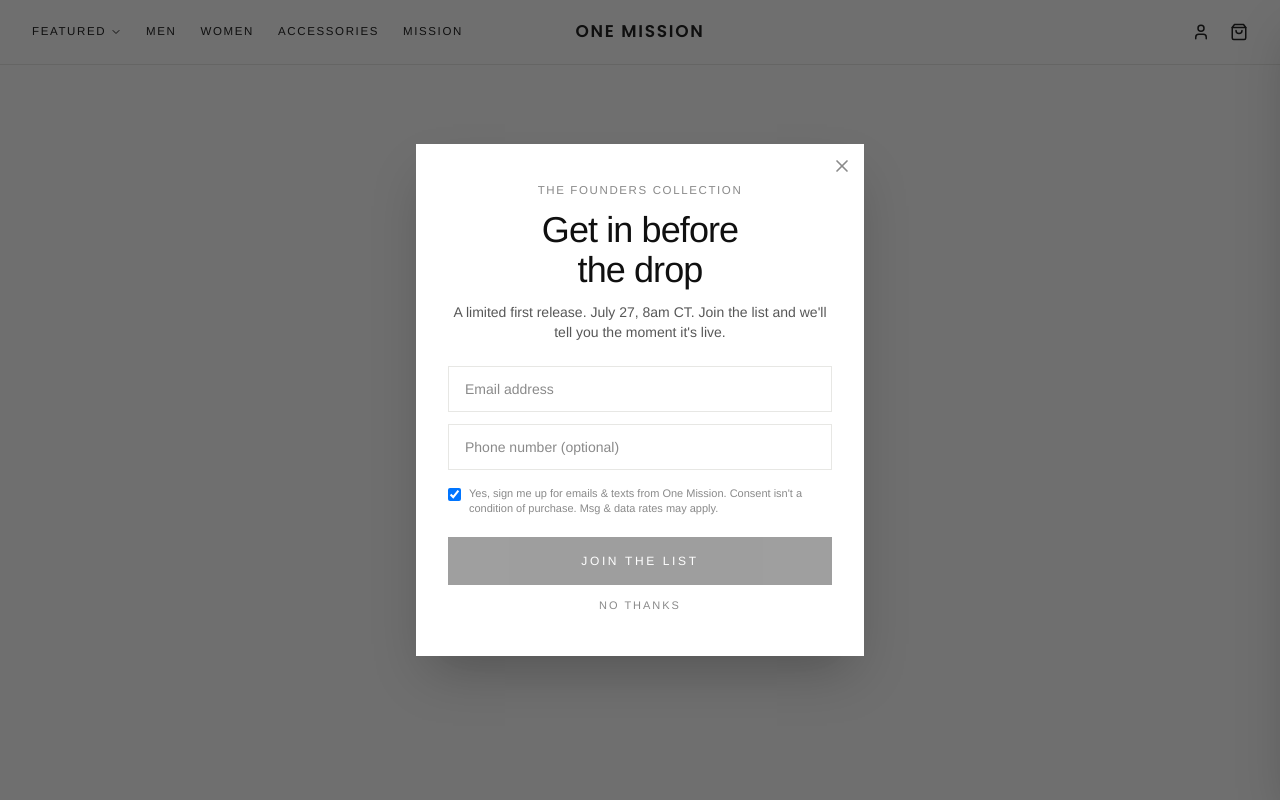
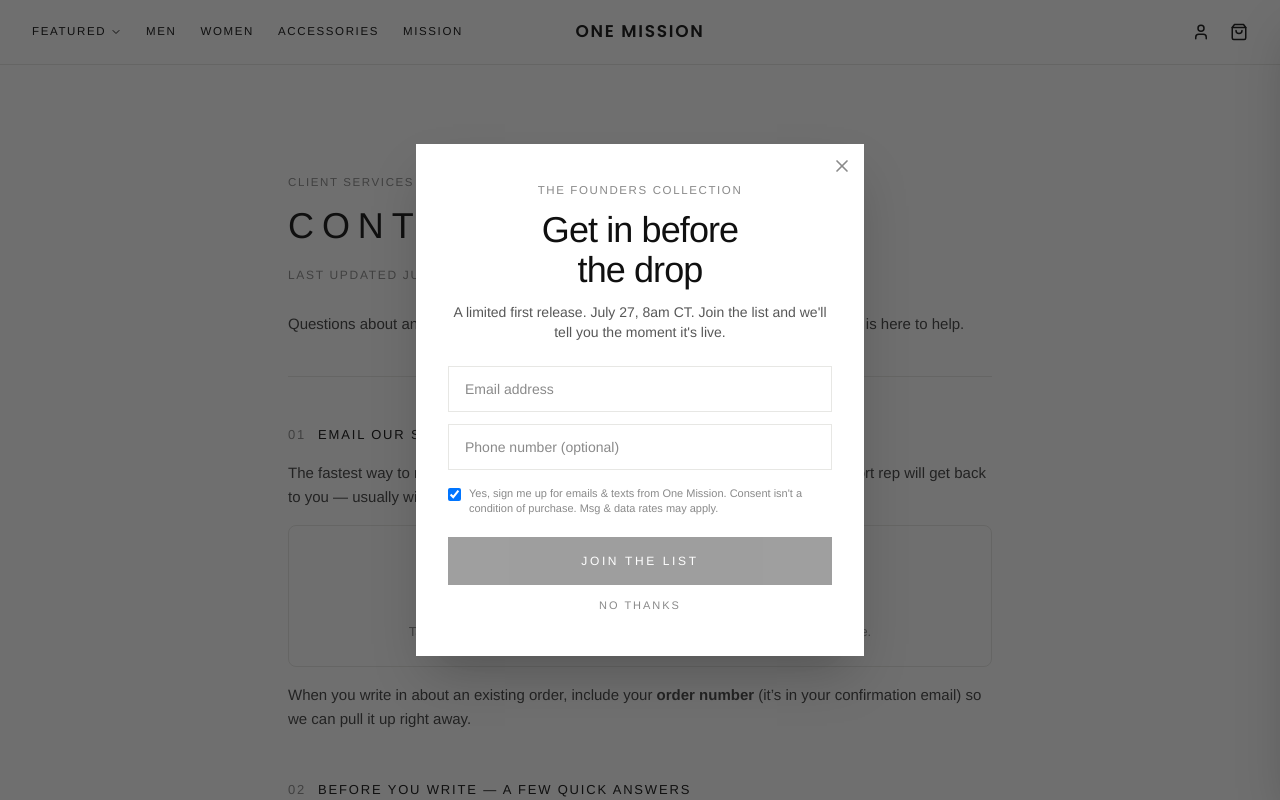
Before and after one commit to thayerm1111/onemissioncollection, a Next.js app: page /contact in a window 1280 px wide. Before the commit this address had no page. Shown: the top 800 px of the page. Built offline with nearby package versions, Linux system fonts and the light colour scheme.

Commit message:
Add Contact page (working support email)

```diff
--- /dev/null
+++ b/src/app/contact/page.tsx
@@ -0,0 +1,69 @@
+import type { Metadata } from "next";
+import { LegalPage, Section } from "@/components/LegalPage";
+
+export const metadata: Metadata = {
+  title: "Contact — One Mission Collection",
+  description:
+    "Get in touch with One Mission Collection support. Email support@onemissioncollection.com and a real person will help with orders, sizing, returns, and anything else.",
+};
+
+const SUPPORT_EMAIL = "support@onemissioncollection.com";
+
+export default function ContactPage() {
+  return (
+    <LegalPage
+      eyebrow="Client Services"
+      title="Contact Us"
+      updated="July 25, 2026"
+      intro="Questions about an order, sizing, a return, or anything else? A real person on our team is here to help."
+    >
+      <Section n="01" title="Email our support team">
+        <p>
+          The fastest way to reach us is by email. Send a note to the address
+          below and a support rep will get back to you &mdash; usually within one
+          business day.
+        </p>
+
+        {/* Prominent, always-visible address: click to open your mail app, or
+            just copy the text if your device doesn't have one set up. */}
+        <div className="mt-6 rounded-lg border border-line p-6 text-center">
+          <div className="label text-mute">Support</div>
+          <a
+            href={`mailto:${SUPPORT_EMAIL}`}
+            className="mt-3 inline-block text-lg text-ink underline underline-offset-4 sm:text-xl"
+          >
+            {SUPPORT_EMAIL}
+          </a>
+          <p className="mt-4 m-0 text-[13px] text-mute">
+            Tap the address to open your email app, or copy it into whichever
+            email you use.
+          </p>
+        </div>
+
+        <p className="mt-6">
+          When you write in about an existing order, include your{" "}
+          <strong>order number</strong> (it&rsquo;s in your confirmation email)
+          so we can pull it up right away.
+        </p>
+      </Section>
+
+      <Section n="02" title="Before you write — a few quick answers">
+        <p>
+          Many questions are answered instantly on our help pages. You may find
+          what you need on the{" "}
+          <a href="/faq" className="text-ink underline">FAQ</a>,{" "}
+          <a href="/order-tracking" className="text-ink underline">Order Tracking</a>, or{" "}
+          <a href="/returns" className="text-ink underline">Shipping &amp; Returns</a>{" "}
+          pages.
+        </p>
+      </Section>
+
+      <Section n="03" title="Where we are">
+        <p>
+          One Mission Collection<br />
+          1301 Mount Curve Ave, Minneapolis, MN 55403, United States
+        </p>
+      </Section>
+    </LegalPage>
+  );
+}
```
